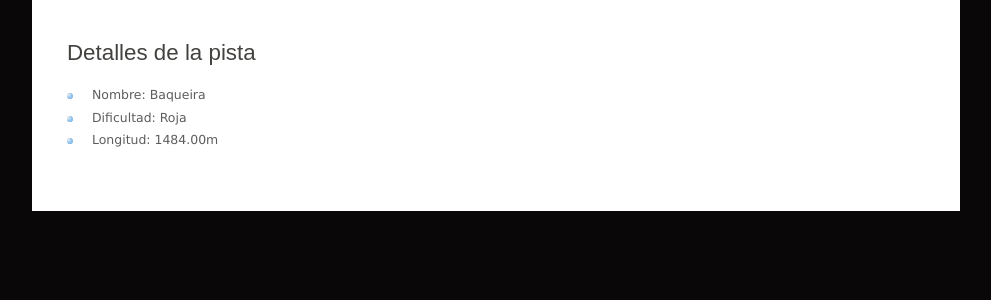
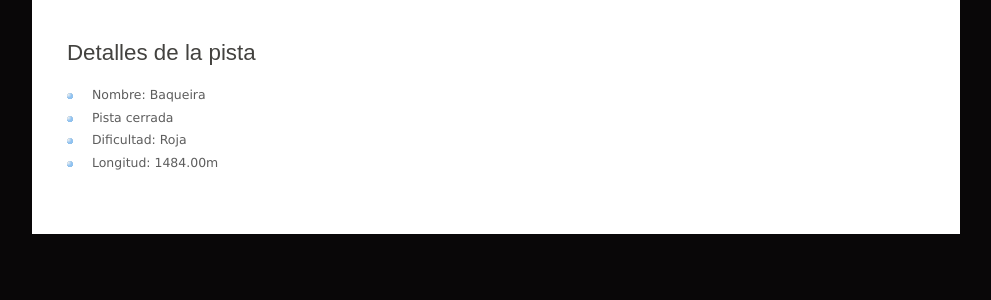
Before and after one commit to Robertoguisasola/IW, a Django app: page /pista/1/ in a window 1280 px wide. Shown: the part 200-500 px from the top of the page, without its empty margins (144-1135 px from the left). Run offline with Django 3.2, Linux system fonts and the light colour scheme; data comes from the database, SQL or seed files in the repository; parts of the project's set-up code (start-up, migrations or seed data) failed here and were passed over.

Commit message:
pista.html

```diff
--- a/appIW/templates/appIW/pista.html
+++ b/appIW/templates/appIW/pista.html
@@ -23,6 +23,12 @@
 	    <li>
             Nombre: {{pista.nombre}}
         </li>
+        <li>{% if pista.abierta == true %}
+             Pista abierta
+            {% else %}
+            Pista cerrada
+            {% endif %}
+        </li>
         <li>
             Dificultad: {{pista.dificultad}}
         </li>
@@ -30,11 +36,11 @@
             Longitud: {{pista.longitud}}m
         </li>
     </ul>
-{% else %}
-<p>No hay pistas creadas.</p>
-{% endif %}
-{% endblock %}
-			    </div>
+    {% else %}
+    <p>No hay pistas creadas.</p>
+    {% endif %}
+    {% endblock %}
+        </div>
     </div>
     </div>
 </body>
```
